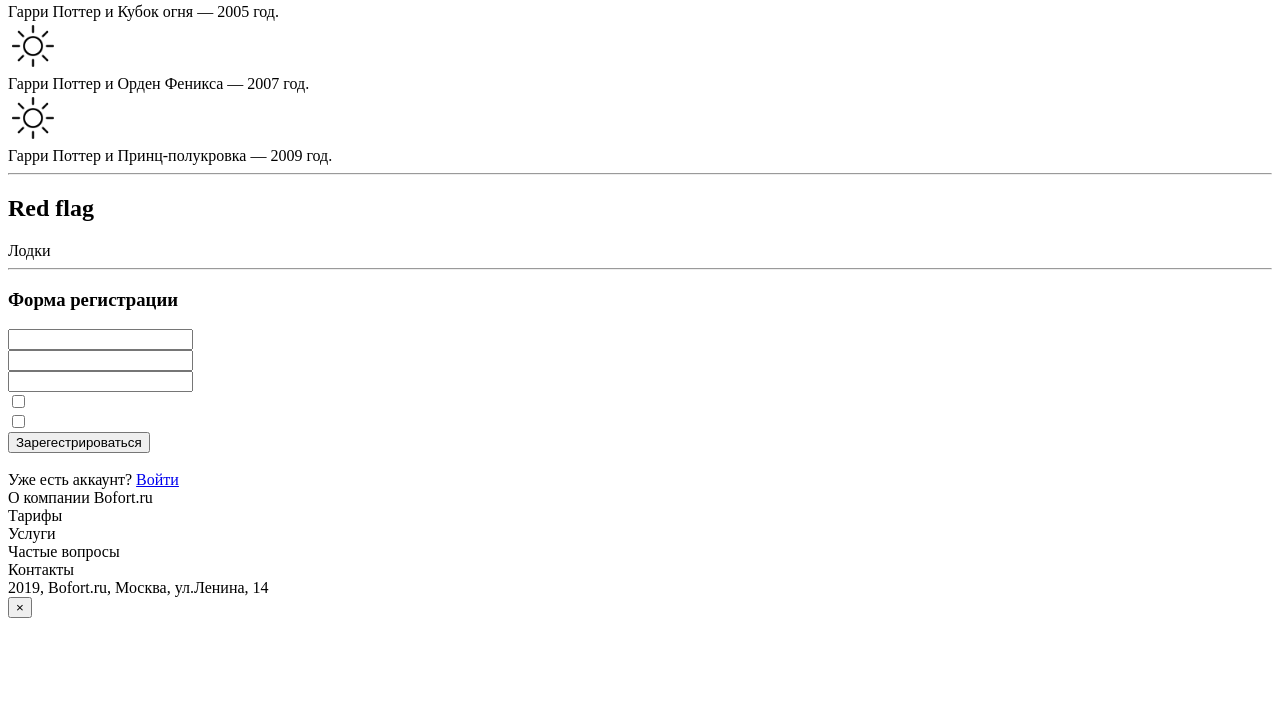
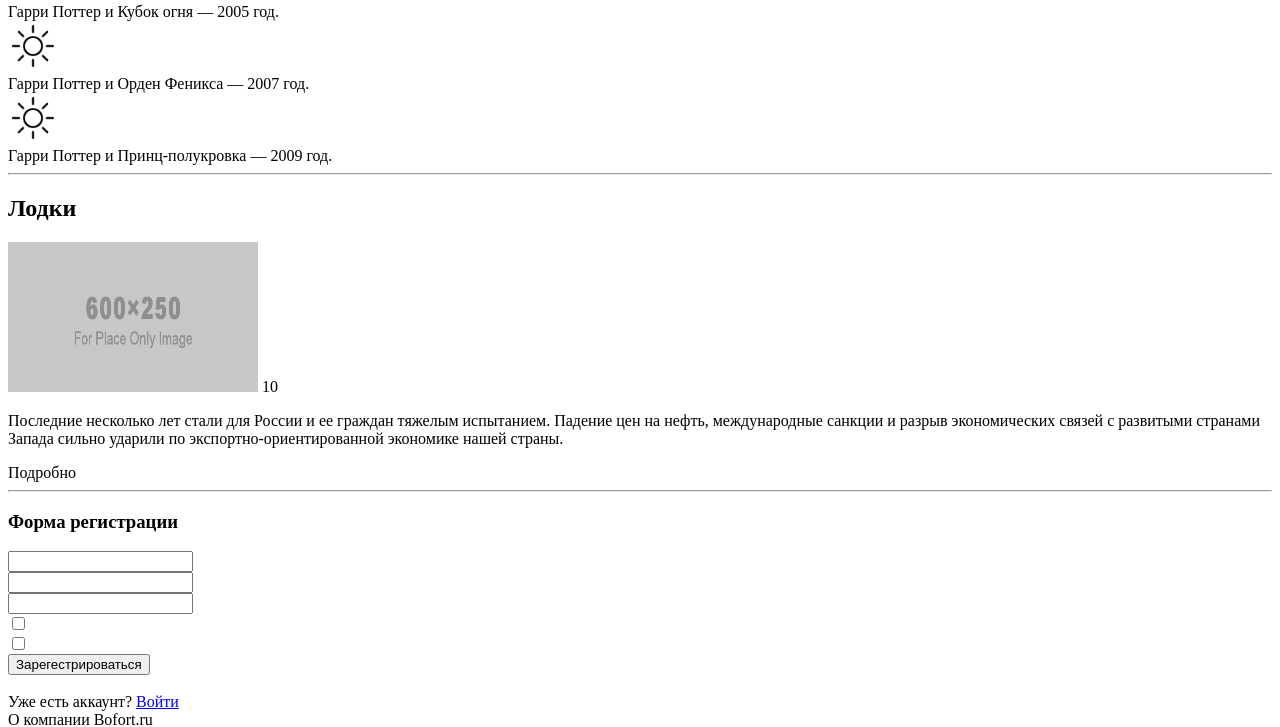
Before and after one commit to Dasha190194/bofort, a Yii app: template views/site/index.php in a window 1280 px wide. Shown: the part 407-1134 px from the top of the page. Before the commit the page ends 1025 px from the top, so only its background shows below. Run offline with PHP 8.4 and a stand-in for Yii, Linux system fonts and the light colour scheme; the template is opened without the code that fills it: most values are stand-ins (such as "Sample title", 1, 10 or a date in 2020); form fields are guessed from the names that the template uses; data that the repository does not hold is empty; some libraries are stand-ins or nearby versions.

Commit message:
add boats

```diff
--- a/views/site/index.php
+++ b/views/site/index.php
@@ -59,9 +59,21 @@ $this->title = 'My Yii Application';
         <hr/>
 
         <div class="row">
-            <h2>Red flag</h2>
+            <h2>Лодки</h2>
 
-            Лодки
+            <?php foreach ($boats as $boat): ?>
+                <div class="col-md-3">
+                    <div class="boats-image">
+                        <img src="/index.png" width="250px" height="150px">
+                        <span class="label label-default"><?= $boat->price ?></span>
+                    </div>
+
+                    <p>Последние несколько лет стали для России и ее граждан тяжелым испытанием.
+                        Падение цен на нефть, международные санкции и разрыв экономических связей с развитыми странами Запада
+                        сильно ударили по экспортно-ориентированной экономике нашей страны.</p>
+                    <a class="btn btn-default">Подробно</a>
+                </div>
+            <?php endforeach; ?>
         </div>
 
         <hr/>
```
Also changed, not shown: controllers/SiteController.php (+3 -34 lines), web/css/site.css (+17 -0 lines).
